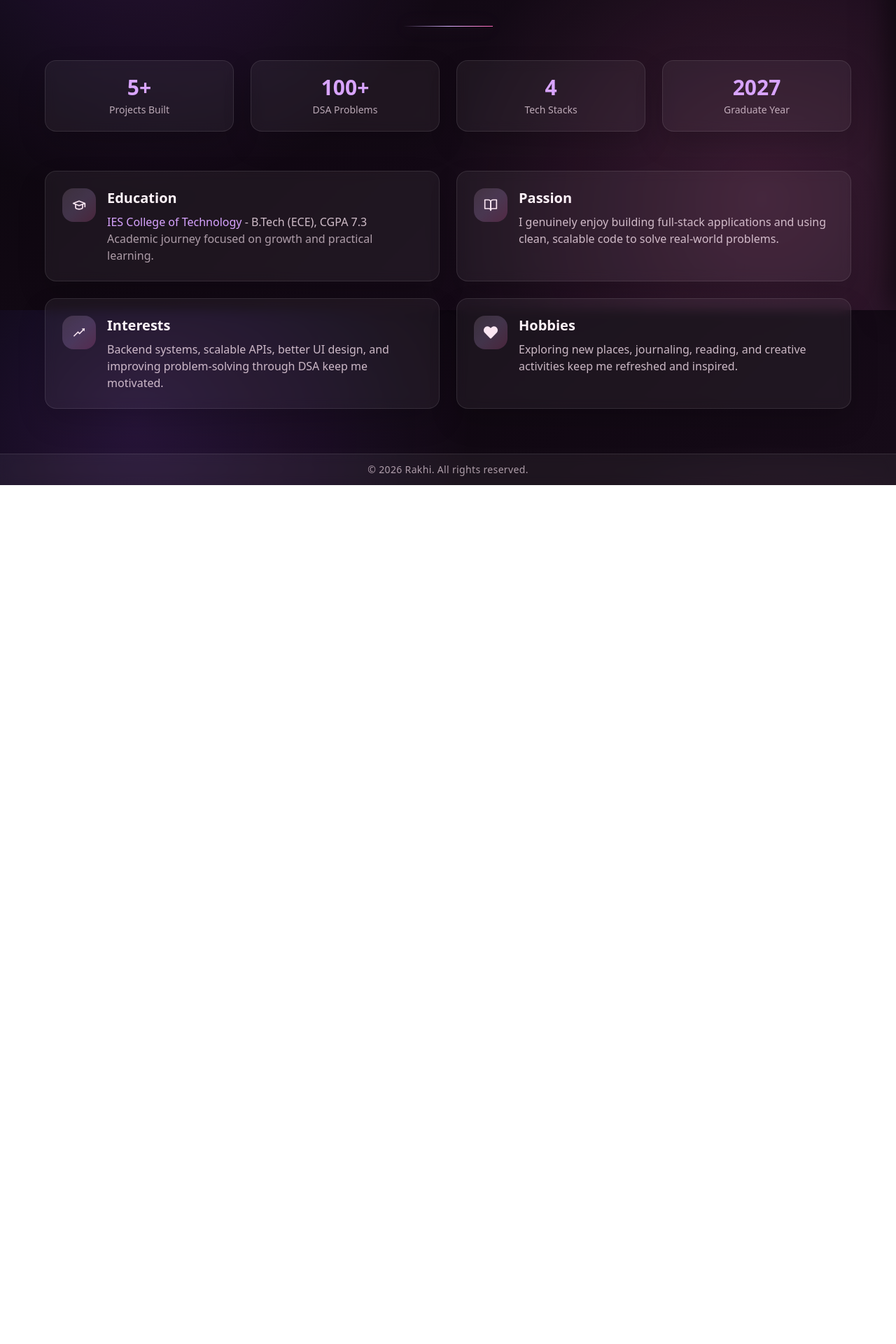
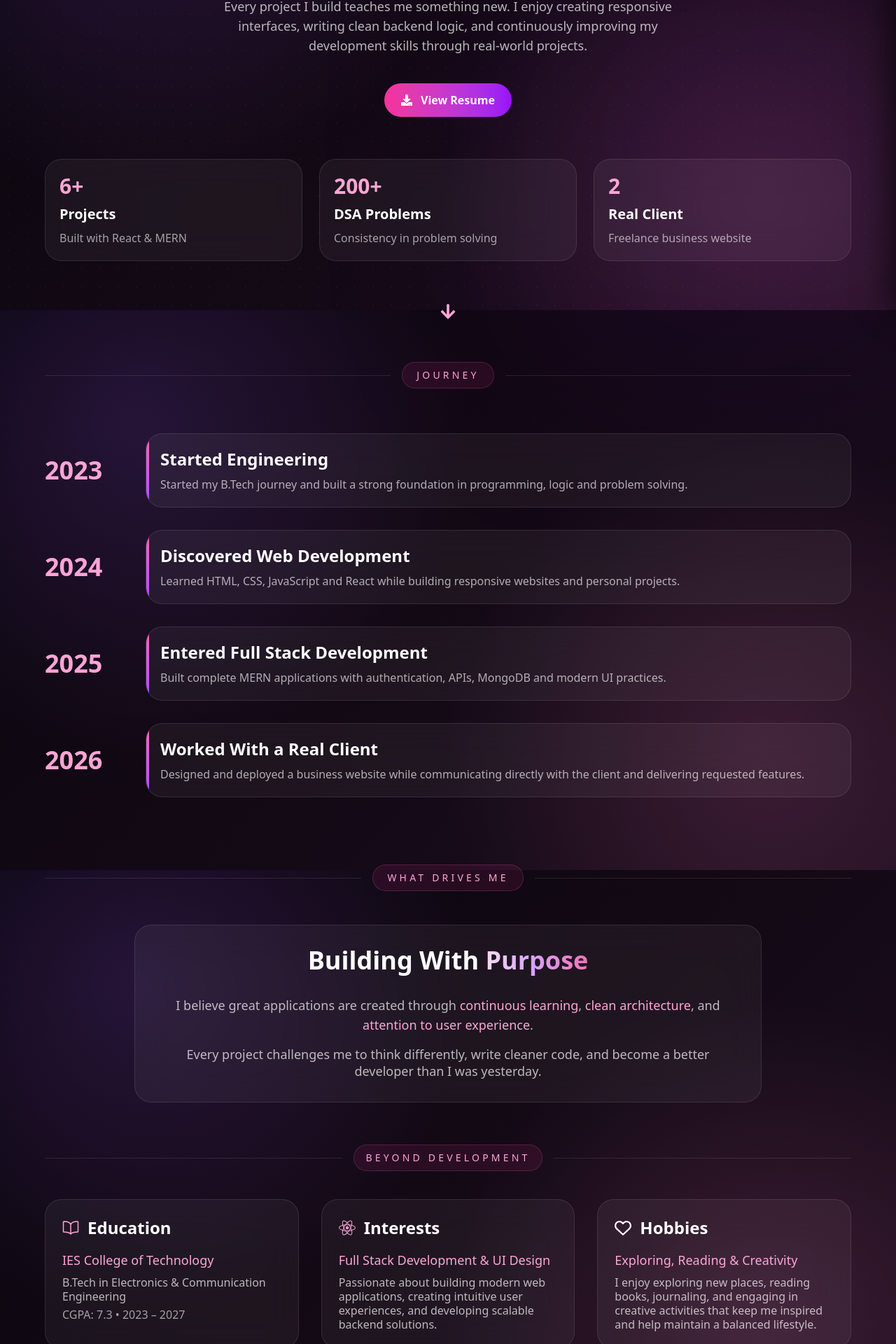
Before and after one commit to Rakhiraj1686/Portfolio, a React (Vite) app in the folder client/: page /about in a window 1280 px wide. Shown: the part 357-2277 px from the top of the page at 70% size. Before the commit the page ends 1050 px from the top, so only its background shows below. Built offline with nearby package versions, Linux system fonts and the light colour scheme.

Commit message:
feat: enhance About page layout and content; update highlights and personal sections

```diff
--- a/client/src/pages/About.jsx
+++ b/client/src/pages/About.jsx
@@ -1,196 +1,308 @@
 import React from "react";
 import { motion } from "framer-motion";
-import { TbSchool } from "react-icons/tb";
-import { FiBookOpen } from "react-icons/fi";
-import { AiOutlineRise } from "react-icons/ai";
-import { FaDownload, FaHeart } from "react-icons/fa";
+import { FaDownload, FaArrowDown } from "react-icons/fa";
+import { IoBookOutline } from "react-icons/io5";
+import { FaRegHeart } from "react-icons/fa6";
+import { FaReact } from "react-icons/fa";
 
 const resumeHref = "/resume.pdf";
 
-const panelClassName =
-  "rounded-2xl border border-white/10 bg-white/5 backdrop-blur-sm shadow-[0_18px_40px_rgba(5,3,7,0.16)]";
-
-const stats = [
-  { value: "5+", label: "Projects Built" },
-  { value: "100+", label: "DSA Problems" },
-  { value: "4", label: "Tech Stacks" },
-  { value: "2027", label: "Graduate Year" },
-];
-
-const cards = [
+const highlights = [
   {
-    title: "Education",
-    icon: TbSchool,
-    content: (
-      <>
-        <p className="mt-2 text-pink-100/80">
-          <span className="font-medium text-(--color-primary)">
-            IES College of Technology
-          </span>{" "}
-          - B.Tech (ECE), CGPA 7.3
-        </p>
-        <p className="text-pink-100/65">
-          Academic journey focused on growth and practical learning.
-        </p>
-      </>
-    ),
+    number: "6+",
+    title: "Projects",
+    subtitle: "Built with React & MERN",
   },
   {
-    title: "Passion",
-    icon: FiBookOpen,
-    content: (
-      <p className="mt-2 text-pink-100/78">
-        I genuinely enjoy building full-stack applications and using clean,
-        scalable code to solve real-world problems.
-      </p>
-    ),
+    number: "200+",
+    title: "DSA Problems",
+    subtitle: "Consistency in problem solving",
   },
   {
-    title: "Interests",
-    icon: AiOutlineRise,
-    content: (
-      <p className="mt-2 text-pink-100/78">
-        Backend systems, scalable APIs, better UI design, and improving
-        problem-solving through DSA keep me motivated.
-      </p>
-    ),
-  },
-  {
-    title: "Hobbies",
-    icon: FaHeart,
-    content: (
-      <p className="mt-2 text-pink-100/78">
-        Exploring new places, journaling, reading, and creative activities keep
-        me refreshed and inspired.
-      </p>
-    ),
+    number: "2",
+    title: "Real Client",
+    subtitle: "Freelance business website",
   },
 ];
 
-const container = {
-  hidden: { opacity: 0 },
-  show: {
-    opacity: 1,
-    transition: { staggerChildren: 0.15 },
-  },
-};
-
-const item = {
-  hidden: { opacity: 0, y: 30 },
-  show: { opacity: 1, y: 0, transition: { duration: 0.6 } },
-};
-
 const About = () => {
   return (
-    <>
-      <section className="relative min-h-screen overflow-hidden px-6 pb-12 pt-8 text-(--color-text) sm:px-6 sm:pb-16 sm:pt-12">
+    <div className="flex min-h-screen flex-col ">
+      <div className="absolute right-0 bottom-0 h-112 w-md rounded-full bg-purple-600/15 blur-[180px]" />
+      <div className="absolute inset-0 bg-[radial-gradient(circle_at_center,rgba(255,255,255,.03)_1px,transparent_1px)] bg-size-[26px_26px]" />
+      <section className="relative flex-1 overflow-hidden px-6 py-20 text-white">
+        <div className="absolute inset-0 -z-10">
+          {/* <div className="absolute left-0 top-0 h-96 w-96 rounded-full bg-pink-500/15 blur-[160px]" /> */}
+          {/* <div className="absolute right-0 bottom-0 h-112 w-md rounded-full bg-purple-600/15 blur-[180px]" /> */}
+          {/* <div className="absolute inset-0 bg-[radial-gradient(circle_at_center,rgba(255,255,255,.03)_1px,transparent_1px)] bg-size-[26px_26px]" /> */}
+        </div>
+
         <div className="mx-auto max-w-6xl">
-
-          {/* Heading */}
-
           <motion.div
             initial={{ opacity: 0, y: 40 }}
             animate={{ opacity: 1, y: 0 }}
             transition={{ duration: 0.7 }}
-            className="mb-14 text-center sm:pt-10"
+            className="text-center"
           >
-            <h1 className="mt-4 text-4xl font-bold sm:text-5xl">
-              About <span className="portfolio-name">Me</span>
+            <p className="text-sm uppercase tracking-[0.35em] text-pink-300">
+              About
+            </p>
+
+            <h1 className="mt-5 text-2xl font-bold leading-7 lg:leading-tight lg:text-4xl">
+              The Story Behind
+              <span className="portfolio-name mt-3 block">My Journey</span>
             </h1>
 
-            <p className="mx-auto mt-6 max-w-3xl leading-8 text-pink-100/80">
-              I am Rakhi, a MERN stack developer who enjoys turning ideas into
-              modern applications. I like building complete products and
-              continuously improving both visuals and logic.
+            <p className="mx-auto mt-8 max-w-2xl text-lg leading-7 text-white/70">
+              Every project I build teaches me something new. I enjoy creating
+              responsive interfaces, writing clean backend logic, and
+              continuously improving my development skills through real-world
+              projects.
             </p>
 
-            {/* <a
-              href={resumeHref}
-              target="_blank"
-              rel="noreferrer"
-              className="mt-8 inline-flex items-center gap-2 rounded-full border border-white/10 bg-white/5 px-6 py-3 font-medium text-pink-50 shadow-[0_18px_40px_rgba(5,3,7,0.16)] transition-all duration-300 hover:-translate-y-1 hover:border-pink-300/40 hover:bg-white/10 hover:shadow-[0_0_25px_rgba(216,164,255,0.45)]"
-            >
-              <FaDownload className="text-(--color-primary)" />
-              Download Resume
-            </a> */}
+            <div className="mt-10 flex flex-wrap justify-center gap-5">
+              <a
+                href={resumeHref}
+                target="_blank"
+                rel="noreferrer"
+                className="rounded-full bg-linear-to-r from-pink-500 to-purple-600 px-6 py-3 font-semibold transition hover:-translate-y-1 hover:shadow-[0_0_10px_rgba(236,72,153,.45)]"
+              >
+                <div className="flex items-center gap-3">
+                  <FaDownload />
+                  View Resume
+                </div>
+              </a>
+            </div>
           </motion.div>
 
-          {/* Divider */}
-
-          <div className="mx-auto h-px w-32 bg-linear-to-r from-transparent via-purple-300 to-pink-400 shadow-[0_0_24px_rgba(216,164,255,0.35)]" />
-
-          {/* Stats */}
-
           <motion.div
-            variants={container}
-            initial="hidden"
-            whileInView="show"
+            initial={{ opacity: 0 }}
+            whileInView={{ opacity: 1 }}
             viewport={{ once: true }}
-            className="mb-14 mt-12 grid grid-cols-2 gap-4 text-center sm:gap-6 md:grid-cols-4"
+            className="mt-15 grid gap-6 md:grid-cols-3"
           >
-            {stats.map((stat) => (
+            {highlights.map((item) => (
               <motion.div
-                key={stat.label}
-                variants={item}
-                className={`${panelClassName} p-5 transition-all duration-200 hover:shadow-[0_0_16px_rgba(216,164,255,0.2)]`}
+                key={item.title}
+                whileHover={{ y: -6 }}
+                className="rounded-3xl border border-white/10 bg-white/5 p-5 backdrop-blur-xl transition-all duration-300 hover:border-pink-400/30"
               >
-                <h3 className="text-3xl font-bold text-(--color-primary)">
-                  {stat.value}
-                </h3>
-                <p className="mt-1 text-sm text-pink-100/70">{stat.label}</p>
+                <h2 className="text-3xl font-bold text-pink-300">
+                  {item.number}
+                </h2>
+                <h3 className="mt-2 text-xl font-semibold">{item.title}</h3>
+                <p className="mt-2 text-white/60">{item.subtitle}</p>
               </motion.div>
             ))}
           </motion.div>
 
-          {/* Cards */}
+          <motion.div
+            animate={{ y: [0, 10, 0] }}
+            transition={{ repeat: Infinity, duration: 2 }}
+            className="mt-15 flex justify-center"
+          >
+            <FaArrowDown className="text-2xl text-pink-300" />
+          </motion.div>
 
           <motion.div
-            variants={container}
-            initial="hidden"
-            whileInView="show"
+            initial={{ opacity: 0, y: 40 }}
+            whileInView={{ opacity: 1, y: 0 }}
             viewport={{ once: true }}
-            className="grid gap-6 md:grid-cols-2"
+            transition={{ duration: 0.7 }}
+            className="mt-15"
           >
-            {cards.map((card) => {
-              const Icon = card.icon;
+            <div className="flex items-center gap-4">
+              <div className="h-px flex-1 bg-white/10" />
+              <span className="rounded-full border border-pink-400/20 bg-pink-500/10 px-5 py-2 text-sm uppercase tracking-[0.3em] text-pink-300">
+                Journey
+              </span>
+              <div className="h-px flex-1 bg-white/10" />
+            </div>
 
-              return (
+            <div className="mt-16 space-y-8">
+              {[
+                {
+                  year: "2023",
+                  title: "Started Engineering",
+                  description:
+                    "Started my B.Tech journey and built a strong foundation in programming, logic and problem solving.",
+                },
+                {
+                  year: "2024",
+                  title: "Discovered Web Development",
+                  description:
+                    "Learned HTML, CSS, JavaScript and React while building responsive websites and personal projects.",
+                },
+                {
+                  year: "2025",
+                  title: "Entered Full Stack Development",
+                  description:
+                    "Built complete MERN applications with authentication, APIs, MongoDB and modern UI practices.",
+                },
+                {
+                  year: "2026",
+                  title: "Worked With a Real Client",
+                  description:
+                    "Designed and deployed a business website while communicating directly with the client and delivering requested features.",
+                },
+              ].map((step, index) => (
                 <motion.div
-                  key={card.title}
-                  variants={item}
-                  whileHover={{ scale: 1 }}
-                  className={`${panelClassName} group flex gap-4 p-6 transition-all duration-100  hover:border-pink-300/35 hover:bg-white/10 hover:shadow-[0_0_18px_rgba(216,164,255,0.2)]`}
+                  key={step.year}
+                  initial={{ opacity: 0, x: index % 2 ? 40 : -40 }}
+                  whileInView={{ opacity: 1, x: 0 }}
+                  viewport={{ once: true }}
+                  transition={{ delay: index * 0.12 }}
+                  className="group grid items-center gap-6 lg:grid-cols-[120px_1fr]"
                 >
-                  <div
-                    className="flex h-12 w-12 shrink-0 items-center justify-center rounded-2xl
-                    bg-linear-to-br from-pink-200/15 via-purple-300/20 to-pink-400/20
-                    text-xl text-pink-100
-                    transition-all duration-300"
-                  >
-                    <Icon />
+                  <div className="flex h-full items-center justify-center lg:justify-start">
+                    <span className="text-4xl font-bold text-pink-300 transition duration-300 group-hover:scale-110">
+                      {step.year}
+                    </span>
                   </div>
 
-                  <div>
-                    <h3 className="text-xl font-semibold text-pink-50">
-                      {card.title}
-                    </h3>
-                    {card.content}
+                  <div className="relative overflow-hidden rounded-3xl border border-white/10 bg-white/5 p-5 backdrop-blur-xl transition-all duration-300 hover:-translate-y-1 hover:border-pink-400/30 hover:bg-white/10">
+                    <div className="absolute left-0 top-0 h-full w-1 bg-linear-to-b from-pink-400 to-purple-500" />
+                    <h3 className="text-2xl font-semibold">{step.title}</h3>
+                    <p className="mt-2 leading-6 text-white/65">
+                      {step.description}
+                    </p>
                   </div>
                 </motion.div>
-              );
-            })}
+              ))}
+            </div>
           </motion.div>
+
+          {/* ===================== WHAT DRIVES ME ===================== */}
+
+          <motion.section
+            initial={{ opacity: 0, y: 40 }}
+            whileInView={{ opacity: 1, y: 0 }}
+            viewport={{ once: true }}
+            transition={{ duration: 0.7 }}
+            className="mt-24"
+          >
+            {/* Section Heading */}
+            <div className="flex items-center gap-4">
+              <div className="h-px flex-1 bg-white/10" />
+
+              <span className="rounded-full border border-pink-400/20 bg-pink-500/10 px-5 py-2 text-sm uppercase tracking-[0.3em] text-pink-300">
+                What Drives Me
+              </span>
+
+              <div className="h-px flex-1 bg-white/10" />
+            </div>
+
+            {/* Content */}
+            <div className="mx-auto mt-12 max-w-4xl rounded-3xl border border-white/10 bg-white/5 p-8 text-center backdrop-blur-xl transition-all duration-300 hover:border-pink-400/30 hover:bg-white/10">
+              <h2 className="text-3xl font-bold leading-9 lg:text-4xl">
+                Building With
+                <span className="portfolio-name"> Purpose</span>
+              </h2>
+
+              <p className="mt-8 text-lg leading-7 text-white/70">
+                I believe great applications are created through
+                <span className="font-medium text-pink-300">
+                  {" "}
+                  continuous learning
+                </span>
+                ,
+                <span className="font-medium text-pink-300">
+                  {" "}
+                  clean architecture
+                </span>
+                , and
+                <span className="font-medium text-pink-300">
+                  {" "}
+                  attention to user experience
+                </span>
+                .
+              </p>
+
+              <p className="mt-4 text-lg leading-6 text-white/70">
+                Every project challenges me to think differently, write cleaner
+                code, and become a better developer than I was yesterday.
+              </p>
+            </div>
+          </motion.section>
+
+          {/* ===================== PERSONAL SIDE ===================== */}
+
+          <motion.section
+            initial={{ opacity: 0, y: 40 }}
+            whileInView={{ opacity: 1, y: 0 }}
+            viewport={{ once: true }}
+            transition={{ duration: 0.7 }}
+            className="mt-15"
+          >
+            <div className="flex items-center gap-4">
+              <div className="h-px flex-1 bg-white/10" />
+
+              <span className="rounded-full border border-pink-400/20 bg-pink-500/10 px-4 py-2 text-sm uppercase tracking-[0.3em] text-pink-300">
+                Beyond Development
+              </span>
+
+              <div className="h-px flex-1 bg-white/10" />
+            </div>
+
+            <div className="mt-10 grid gap-8 lg:grid-cols-3">
+              {/* Education */}
+
+              <div className="rounded-3xl border border-white/10 bg-white/5 p-6 backdrop-blur-xl transition-all duration-300 hover:border-pink-400/30 hover:bg-white/10">
+                <h3 className="text-2xl font-semibold flex items-center gap-3"><IoBookOutline className="text-pink-300 text-2xl" /> Education</h3>
+
+                <p className="mt-4 text-lg font-medium text-pink-300">
+                  IES College of Technology
+                </p>
+
+                <p className="mt-2 leading-5 text-white/70">
+                  B.Tech in Electronics & Communication Engineering
+                </p>
+
+                <p className="mt-1 text-white/60">CGPA: 7.3 • 2023 – 2027</p>
+              </div>
+
+              {/* Interests */}
+
+              <div className="rounded-3xl border border-white/10 bg-white/5 p-6 backdrop-blur-xl transition-all duration-300 hover:border-pink-400/30 hover:bg-white/10">
+                <h3 className="text-2xl font-semibold flex items-center gap-3"><FaReact className="text-pink-300 text-2xl" /> Interests</h3>
+
+                <p className="mt-4 text-lg font-medium text-pink-300">
+                  Full Stack Development & UI Design
+                </p>
+
+                <p className="mt-2 leading-5 text-white/70">
+                  Passionate about building modern web applications, creating
+                  intuitive user experiences, and developing scalable backend
+                  solutions.
+                </p>
+              </div>
+
+              {/* Hobbies */}
+
+              <div className="rounded-3xl border border-white/10 bg-white/5 p-6 backdrop-blur-xl transition-all duration-300 hover:border-pink-400/30 hover:bg-white/10">
+                <h3 className="text-2xl font-semibold flex items-center gap-3"><FaRegHeart /> Hobbies</h3>
+
+                <p className="mt-4 text-lg font-medium text-pink-300">
+                  Exploring, Reading & Creativity
+                </p>
+
+                <p className="mt-2 leading-5 text-white/70">
+                  I enjoy exploring new places, reading books, journaling, and
+                  engaging in creative activities that keep me inspired and help
+                  maintain a balanced lifestyle.
+                </p>
+              </div>
+            </div>
+          </motion.section>
         </div>
       </section>
 
-      {/* Footer */}
-
-      <div className="flex items-center justify-center border-t border-white/10 bg-white/5 py-3 backdrop-blur-sm">
-        <div className="text-sm tracking-wide text-pink-100/65">
-          &copy; 2026 Rakhi. All rights reserved.
+      <footer className="mt-20 border-t  border-white/10  bg-white/5 py-1">
+        <div className="text-center text-sm tracking-wide text-pink-100/60">
+          © 2026 Rakhi Roy. All rights reserved.
         </div>
-      </div>
-    </>
+      </footer>
+    </div>
   );
 };
 
```
